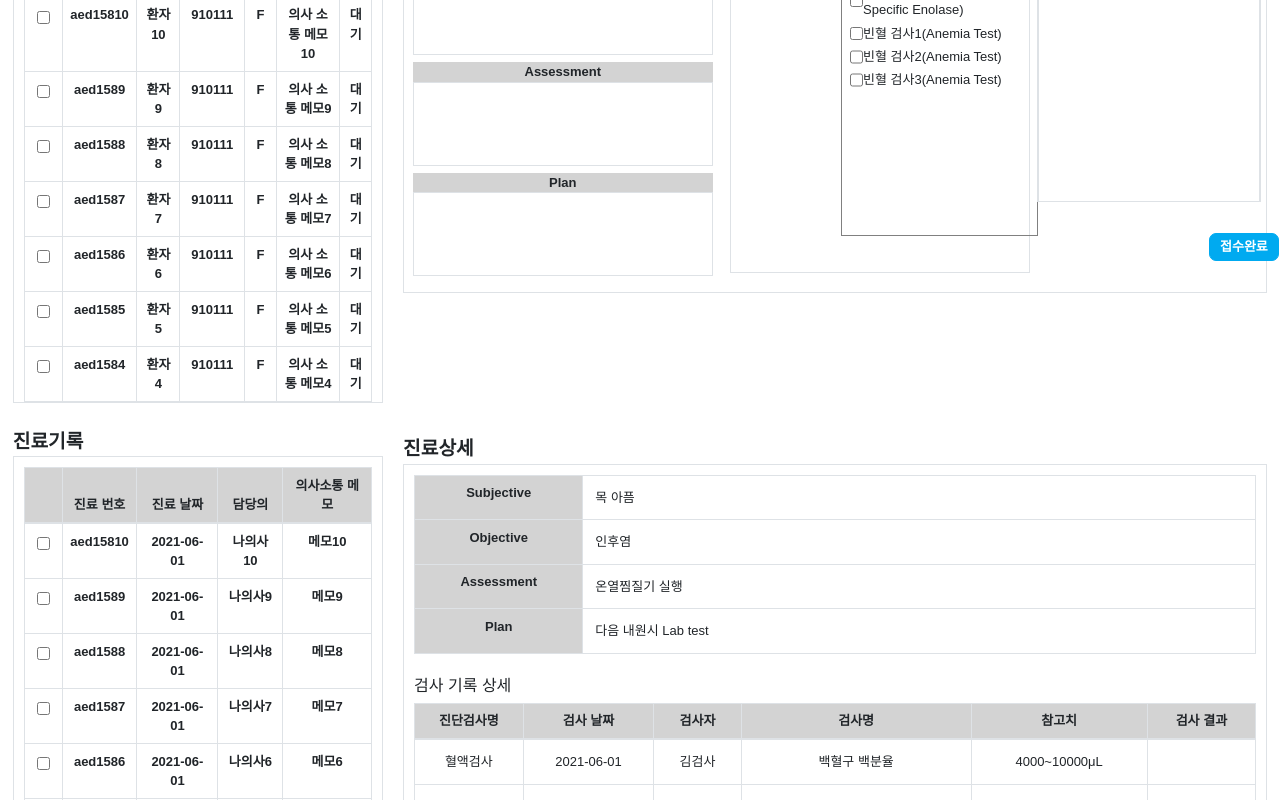
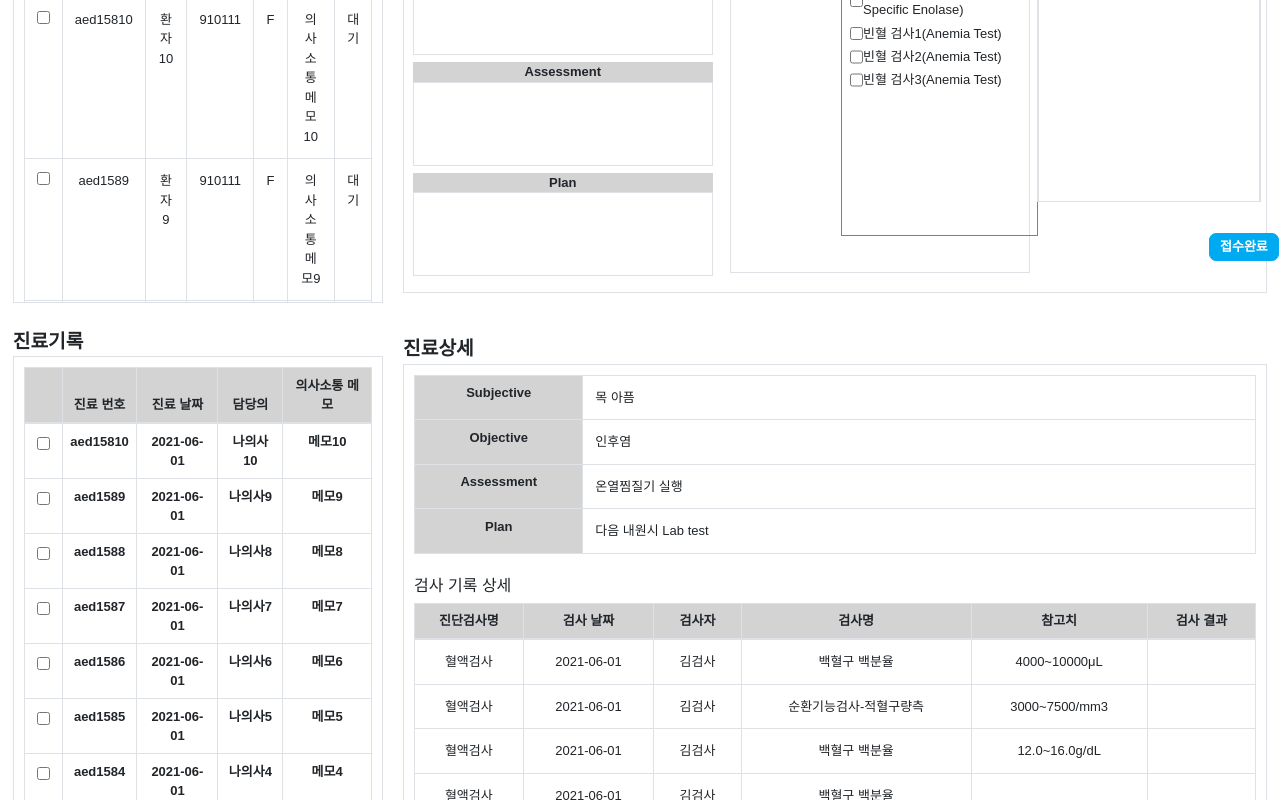
Before and after one commit to JongHyun94/Final_Team2_FrontEnd, a React (Create React App) app: page /Treatment in a window 1280 px wide. Shown: the part 320-1120 px from the top of the page. Built offline with nearby package versions, Linux system fonts and the light colour scheme.

Commit message:
[update] 진료 수정

```diff
--- a/src/views/Treatment/Treatment.css
+++ b/src/views/Treatment/Treatment.css
@@ -54,7 +54,7 @@
 
 .TreatmentPatientList_Totaltable{
   overflow-y: auto;
-  height: 500px;
+  height: 400px;
 }
 
 .TreatmentPatientList_table {
--- a/src/views/Treatment/TreatmentCreateForm.js
+++ b/src/views/Treatment/TreatmentCreateForm.js
@@ -118,9 +118,9 @@ function TreatmentCreateForm(props) {
                                   <div className="TreatmentCreateForm_1_1_title">
                                   Assessment
                                   </div>
-                                  <textarea
 
-                                  extarea className="TreatmentCreateForm_1_1_content border" rows="4" cols="40" onChange={handleChangeAmemo} value={amemo}>
+
+                                  <textarea className="TreatmentCreateForm_1_1_content border" rows="4" cols="40" onChange={handleChangeAmemo} value={amemo}>
                                       당일 검사 요청
                                   </textarea>
                                   <div className="TreatmentCreateForm_1_1_title">
@@ -140,7 +140,7 @@ function TreatmentCreateForm(props) {
                           <div className="reatmentCreateForm_select">
 
                               <select name="inspectioncategory" onChange={handleChange}>
-                                  <option selected value="">진단 검사 선택</option>
+                                  <option defaultValue value="">진단 검사 선택</option>
                                   <option value="blood"  >혈액검사</option>
                                   <option value="xray"  >영상검사</option>
                                   <option value="glass"  >유리검사</option>
--- a/src/views/Treatment/TreatmentHistoryRead.js
+++ b/src/views/Treatment/TreatmentHistoryRead.js
@@ -2,26 +2,30 @@ import { TreatmentImgRead } from "./TreatmentImgRead";
 import React, { useState } from "react";
 
 function getSOAP() {
-
-    const soap =  [
-        {Subjective:"목 아픔", Objective:"인후염", Assessment:"온열찜질기 실행",Plan:"다음 내원시 Lab test"}
-    ];
+  const soap = [{ treatmentId: "1", Subjective: "목 아픔", Objective: "인후염", Assessment: "온열찜질기 실행", Plan: "다음 내원시 Lab test" }];
 
   return soap;
 }
 
 function getInspectionList() {
   const inspectionlists = [
-        {inspectioncategory:"혈액검사", inspectiondate:"2021-06-01",inspector:"김검사",inspectionname:"백혈구 백분율",inspectionref:"4000~10000μL",inspectionresult:"8000"},
-        {inspectioncategory:"혈액검사", inspectiondate:"2021-06-01",inspector:"김검사",inspectionname:"순환기능검사-적혈구량측",inspectionref:"3000~7500/mm3",inspectionresult:"6000"},
-        {inspectioncategory:"혈액검사", inspectiondate:"2021-06-01",inspector:"김검사",inspectionname:"백혈구 백분율",inspectionref:"12.0~16.0g/dL",inspectionresult:"14"},
-        {inspectioncategory:"혈액검사", inspectiondate:"2021-06-01",inspector:"김검사",inspectionname:"백혈구 백분율",inspectionref:"",inspectionresult:""},
-        {inspectioncategory:"유리검사", inspectiondate:"2021-06-01",inspector:"나꼼꼼",inspectionname:"백혈구 백분율",inspectionref:"",inspectionresult:""},
-        {inspectioncategory:"영상촬영", inspectiondate:"2021-06-01",inspector:"박사능",inspectionname:"백혈구 백분율",inspectionref:"",inspectionresult:""},
+    { inspectionId: "1", inspectioncategory: "혈액검사", inspectiondate: "2021-06-01", inspector: "김검사", inspectionname: "백혈구 백분율", inspectionref: "4000~10000μL", inspectionresult: "8000" },
+    {
+      inspectionId: "2",
+      inspectioncategory: "혈액검사",
+      inspectiondate: "2021-06-01",
+      inspector: "김검사",
+      inspectionname: "순환기능검사-적혈구량측",
+      inspectionref: "3000~7500/mm3",
+      inspectionresult: "6000",
+    },
+    { inspectionId: "3", inspectioncategory: "혈액검사", inspectiondate: "2021-06-01", inspector: "김검사", inspectionname: "백혈구 백분율", inspectionref: "12.0~16.0g/dL", inspectionresult: "14" },
+    { inspectionId: "4", inspectioncategory: "혈액검사", inspectiondate: "2021-06-01", inspector: "김검사", inspectionname: "백혈구 백분율", inspectionref: "", inspectionresult: "" },
+    { inspectionId: "5", inspectioncategory: "유리검사", inspectiondate: "2021-06-01", inspector: "나꼼꼼", inspectionname: "백혈구 백분율", inspectionref: "", inspectionresult: "" },
+    { inspectionId: "6", inspectioncategory: "영상촬영", inspectiondate: "2021-06-01", inspector: "박사능", inspectionname: "백혈구 백분율", inspectionref: "", inspectionresult: "" },
   ];
   return inspectionlists;
 }
-
 
 function TreatmentHistoryRead(props) {
   const [soap, setSoap] = useState(getSOAP);
@@ -40,63 +44,72 @@ function TreatmentHistoryRead(props) {
   };
   const closeModal = () => {
     setModalOpen(false);
-  }
+  };
 
-    return(
-
+  return (
     <div>
-           <div className="TreatmentHistoryRead_title">
-           진료상세
-           </div>
+      <div className="TreatmentHistoryRead_title">진료상세</div>
       <div className="TreatmentHistoryRead_border border">
         <div className="TreatmentHistoryRead_1">
           <table className="table table-bordered TreatmentHistoryRead_1_table">
-                {soap.map(soap => {
-                      return(
-                        <tr>
-                            <th className="text-center border" bgcolor="lightgrey">Subjective</th>
+            <tbody>
+              {soap.map((soap) => {
+                return (
+                  <tr key={soap.treatmentId}>
+                    <th className="text-center border" bgcolor="lightgrey">
+                      Subjective
+                    </th>
                     {/* <td width="80%">목 아픔</td> */}
-                            <td className="text-left" width="80%">{soap.Subjective}</td>
-                        </tr>
-
-                      );
-                  })}
-                  {soap.map(soap => {
-                      return(
-                        <tr>
-                            <th className="text-center border" bgcolor="lightgrey" >Objective</th>
-                            {/* <td width="80%">인후염</td> */}
-                            <td className="text-left" width="80%">{soap.Objective}</td>
+                    <td className="text-left" width="80%">
+                      {soap.Subjective}
+                    </td>
                   </tr>
                 );
               })}
-                  {soap.map(soap => {
-                      return(
-                        <tr>
-                            <th className="text-center border" bgcolor="lightgrey">Assessment</th>
-                                {/* <td width="80%">온열찜질기 실행</td> */}
-                            <td className="text-left" width="80%">{soap.Assessment}</td>
-
+              {soap.map((soap) => {
+                return (
+                  <tr key={soap.treatmentId}>
+                    <th className="text-center border" bgcolor="lightgrey">
+                      Objective
+                    </th>
+                    {/* <td width="80%">인후염</td> */}
+                    <td className="text-left" width="80%">
+                      {soap.Objective}
+                    </td>
                   </tr>
                 );
               })}
-                  {soap.map(soap => {
-                      return(
-                        <tr>
-                            <th className="text-center border" bgcolor="lightgrey">Plan</th>
-                                {/* <td width="80%">다음 내원시 Lab test</td> */}
-                            <td className="text-left" width="80%">{soap.Plan}</td>
+              {soap.map((soap) => {
+                return (
+                  <tr key={soap.treatmentId}>
+                    <th className="text-center border" bgcolor="lightgrey">
+                      Assessment
+                    </th>
+                    {/* <td width="80%">온열찜질기 실행</td> */}
+                    <td className="text-left" width="80%">
+                      {soap.Assessment}
+                    </td>
                   </tr>
                 );
               })}
-
+              {soap.map((soap) => {
+                return (
+                  <tr key={soap.treatmentId}>
+                    <th className="text-center border" bgcolor="lightgrey">
+                      Plan
+                    </th>
+                    {/* <td width="80%">다음 내원시 Lab test</td> */}
+                    <td className="text-left" width="80%">
+                      {soap.Plan}
+                    </td>
+                  </tr>
+                );
+              })}
+            </tbody>
           </table>
         </div>
         <div className="TreatmentHistoryRead_2">
-
-                <div className="TreatmentHistoryRead_2_title">
-                    검사 기록 상세
-                </div>
+          <div className="TreatmentHistoryRead_2_title">검사 기록 상세</div>
           <table className="table table-bordered TreatmentHistoryRead_2_table border">
             <thead className="TreatmentHistoryRead_2_table_thead">
               <tr className="TreatmentHistoryRead_2_table_tbody">
@@ -109,28 +122,40 @@ function TreatmentHistoryRead(props) {
               </tr>
             </thead>
             <tbody>
-                        {inspectionlists.map(inspectionlist=>{
-                            return(
-                                <tr key={inspectionlist.inspectioncategory}>
+              {inspectionlists.map((inspectionlist) => {
+                return (
+                  <tr key={inspectionlist.inspectionId}>
                     <td>{inspectionlist.inspectioncategory}</td>
                     <td>{inspectionlist.inspectiondate}</td>
                     <td>{inspectionlist.inspector}</td>
                     <td>{inspectionlist.inspectionname}</td>
                     <td>{inspectionlist.inspectionref}</td>
-                                {inspectionlist.inspectioncategory ==="영상촬영"
-                                ?
-                                <td><React.Fragment> <button className="button_team2_empty"  onClick={openModal} >보기</button>
-                                <TreatmentImgRead open={modalOpen} close={closeModal} inspectionImg="xray01.jpg" inspection_list_name={inspectionlists[5].inspectionname}
+                    {inspectionlist.inspectioncategory === "영상촬영" ? (
+                      <td>
+                        <React.Fragment>
+                          {" "}
+                          <button className="button_team2_empty" onClick={openModal}>
+                            보기
+                          </button>
+                          <TreatmentImgRead
+                            open={modalOpen}
+                            close={closeModal}
+                            inspectionImg="xray01.jpg"
+                            inspection_list_name={inspectionlists[5].inspectionname}
                             inspection_list_category={inspectionlists[5].inspectioncategory}
-                                inspection_treatment_id="50546" inspection_date={inspectionlists[5].inspectiondate}>모달 내용</TreatmentImgRead>
-                                </React.Fragment></td>
-                                : <td>{inspectionlists.inspectionresult}</td>
-                                }
+                            inspection_treatment_id="50546"
+                            inspection_date={inspectionlists[5].inspectiondate}
+                          >
+                            모달 내용
+                          </TreatmentImgRead>
+                        </React.Fragment>
+                      </td>
+                    ) : (
+                      <td>{inspectionlists.inspectionresult}</td>
+                    )}
                   </tr>
-
                 );
               })}
-
             </tbody>
           </table>
         </div>
--- a/src/views/Treatment/TreatmentPatientList.js
+++ b/src/views/Treatment/TreatmentPatientList.js
@@ -9,7 +9,7 @@ function getPatientlists() {
     patientlists.push({ registerId:"aed158"+i, registerPatientName: "환자" + i, patientSsn: "910111", patientSex: "F", registerMemo: "의사 소통 메모" + i, registerState: "대기" });
   }
   for (var i = 20; i >= 1; i--) {
-    patientlists.push({ registerId:"aed158"+i, registerPatientName: "환자" + i, patientSsn: "910111", patientSex: "F", registerMemo: "의사 소통 메모" + i, registerState: "완료" });
+    patientlists.push({ registerId:"aed258"+i, registerPatientName: "환자" + i, patientSsn: "910111", patientSex: "F", registerMemo: "의사 소통 메모" + i, registerState: "완료" });
   }
 
 
@@ -102,12 +102,12 @@ function TreatmentPatientList(props) {
                         return(
                     <tr key={patientlist.registerId}>
                          <td><input type="checkbox"/></td>
-                         <th>{patientlist.registerId}</th>
-                         <th>{patientlist.registerPatientName}</th>
-                         <th>{patientlist.patientSsn}</th>
-                         <th>{patientlist.patientSex}</th>
-                         <th>{patientlist.registerMemo}</th>
-                         <th>{patientlist.registerState}</th>
+                         <td>{patientlist.registerId}</td>
+                         <td>{patientlist.registerPatientName}</td>
+                         <td>{patientlist.patientSsn}</td>
+                         <td>{patientlist.patientSex}</td>
+                         <td>{patientlist.registerMemo}</td>
+                         <td>{patientlist.registerState}</td>
                      </tr>
                      );
                 })}
```
Lines whose indentation alone changed are shown as unchanged.
